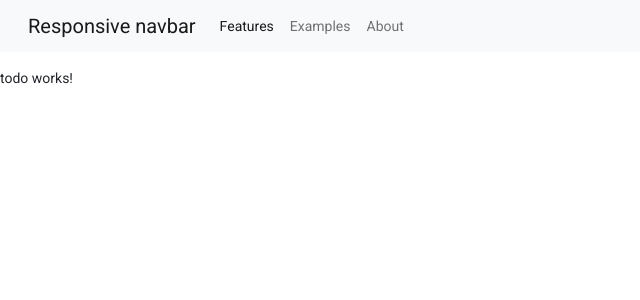
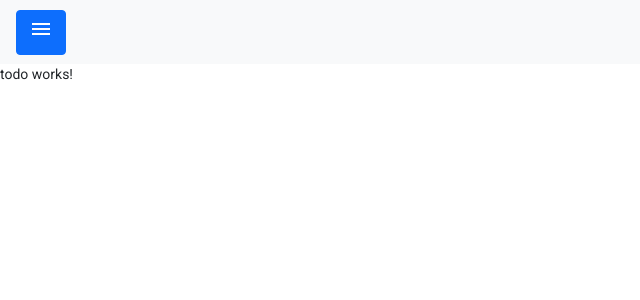
Before and after one commit to Ibrogidi/todo-list, an Angular app: page / in a window 1280 px wide. Shown: the top 300 px of the page, without its empty margins (0-640 px from the left). Built offline with nearby package versions, Linux system fonts and the light colour scheme.

Commit message:
navbar with mat-toolbar

```diff
--- a/angular.json
+++ b/angular.json
@@ -31,7 +31,7 @@
               "src/assets"
             ],
             "styles": [
-              "./node_modules/@angular/material/prebuilt-themes/deeppurple-amber.css",
+              "./node_modules/@angular/material/prebuilt-themes/indigo-pink.css",
               "src/styles.scss"
             ],
             "scripts": []
--- a/src/app/app.module.ts
+++ b/src/app/app.module.ts
@@ -1,5 +1,7 @@
 import { NgModule } from '@angular/core';
 import { BrowserModule } from '@angular/platform-browser';
+import {MatToolbarModule} from '@angular/material/toolbar';
+import { MatIconModule} from '@angular/material/icon'
 
 import { AppRoutingModule } from './app-routing.module';
 import { AppComponent } from './app.component';
@@ -18,7 +20,9 @@ import { NgbModule } from '@ng-bootstrap/ng-bootstrap';
     BrowserModule,
     AppRoutingModule,
     BrowserAnimationsModule,
-    NgbModule
+    NgbModule,
+    MatToolbarModule,
+    MatIconModule
   ],
   providers: [],
   bootstrap: [AppComponent]
--- a/src/app/navbar/navbar.component.html
+++ b/src/app/navbar/navbar.component.html
@@ -1,26 +1,7 @@
-<nav class="navbar navbar-expand-lg navbar-light bg-light mb-3">
-    <div class="container-fluid">
-      <a class="navbar-brand" [routerLink]="'.'">Responsive navbar</a>
 
-      <!-- Step 3: Toggle the value of the property when the toggler button is clicked. -->
-      <button class="navbar-toggler" type="button" (click)="isMenuCollapsed = !isMenuCollapsed">
-        &#9776;
-      </button>
+    <mat-toolbar color="primary" class="navbar navbar-expand-lg navbar-light bg-light">
+        <button mat-icon-button class="btn btn-primary">
+     <mat-icon>menu</mat-icon>
+    </button>
 
-      <!-- Step 2: Add the ngbCollapse directive to the element below. -->
-      <div [ngbCollapse]="isMenuCollapsed" class="collapse navbar-collapse">
-        <ul class="navbar-nav">
-          <li class="nav-item active">
-            <!-- Step 4: Close the menu when a link is clicked. -->
-            <a class="nav-link" [routerLink]="'.'" (click)="isMenuCollapsed = true">Features</a>
-          </li>
-          <li class="nav-item">
-            <a class="nav-link" [routerLink]="'.'" (click)="isMenuCollapsed = true">Examples</a>
-          </li>
-          <li class="nav-item">
-            <a class="nav-link" [routerLink]="'.'" (click)="isMenuCollapsed = true">About</a>
-          </li>
-        </ul>
-      </div>
-    </div>
-  </nav>
+    </mat-toolbar>
--- a/src/app/navbar/navbar.component.ts
+++ b/src/app/navbar/navbar.component.ts
@@ -1,11 +1,11 @@
-import { Component, OnInit } from '@angular/core';
+import { Component} from '@angular/core';
 
 @Component({
   selector: 'app-navbar',
   templateUrl: './navbar.component.html',
   styleUrls: ['./navbar.component.scss']
 })
-export class NavbarComponent implements OnInit {
+export class NavbarComponent  {
 
   constructor() { }
 
```
